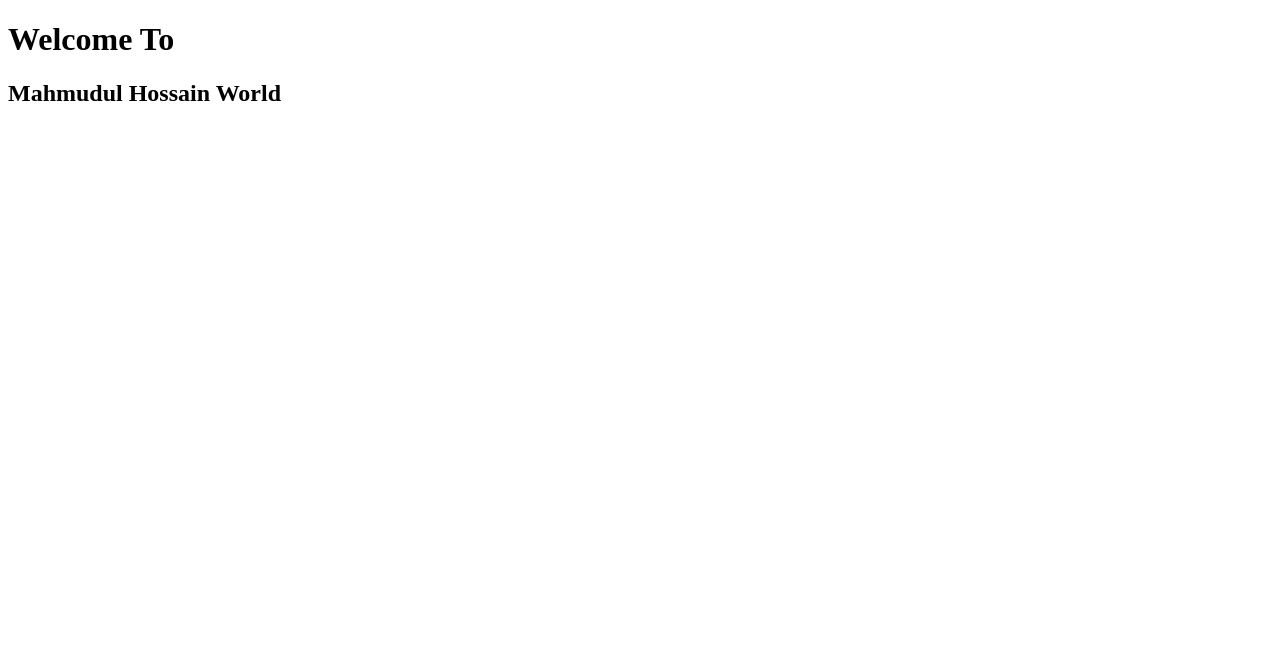
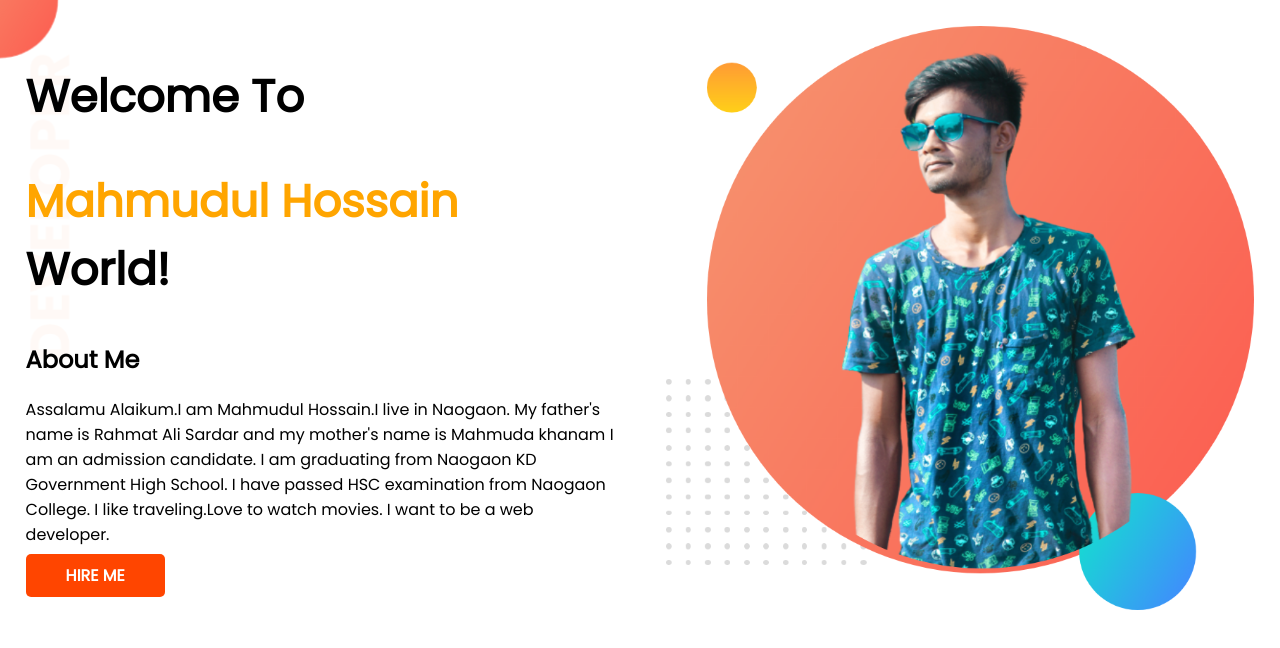
Before and after one commit to mahmudul320/mamun-fortfolio, a plain HTML site: page index.html in a window 1280 px wide. Drawn offline with Linux system fonts and the light colour scheme.

Commit message:
top bannar add

```diff
--- a/index.html
+++ b/index.html
@@ -1,15 +1,35 @@
 <!DOCTYPE html>
 <html lang="en">
+
 <head>
     <meta charset="UTF-8">
     <meta http-equiv="X-UA-Compatible" content="IE=edge">
     <meta name="viewport" content="width=device-width, initial-scale=1.0">
     <title>Mahmudul Hossain</title>
+    <link rel="preconnect" href="https://fonts.googleapis.com">
+    <link rel="preconnect" href="https://fonts.gstatic.com" crossorigin>
+    <link href="https://fonts.googleapis.com/css2?family=Poppins&display=swap" rel="stylesheet">
     <link rel="stylesheet" href="style.css">
 </head>
-    <h1>Welcome To</h1>
-    <h2>Mahmudul Hossain World</h2>
+<section class="top-bannar">
+    <div class="half-width">
+        <h1>Welcome To</h1>
+        <h1><span class="pen">Mahmudul Hossain</span> World!</h1>
+        <h2>About Me</h2>
+        <p>Assalamu Alaikum.I am Mahmudul Hossain.I live in Naogaon.
+            My father's name is Rahmat Ali Sardar and my mother's name is Mahmuda khanam
+            I am an admission candidate.
+            I am graduating from Naogaon KD Government High School.
+            I have passed HSC examination from Naogaon College.
+            I like traveling.Love to watch movies.
+            I want to be a web developer.</p>
+        <a class="link-button" target="_blank" href="https://www.facebook.com/mahmudul.hossain.24">HIRE ME</a>
+    </div>
+    <div class="half-width"><img src="showoff/mahmudul-pic-with-bg-png.png" alt=""></div>
+</section>
+
 <body>
 
 </body>
+
 </html>
--- a/style.css
+++ b/style.css
@@ -0,0 +1,40 @@
+body {
+    font-family: 'Poppins', sans-serif;
+    margin: 0;
+}
+
+h1 {
+    font-size: 45px;
+}
+
+.pen {
+    color: orange;
+}
+
+section {
+    display: flex;
+}
+
+.half-width {
+    width: 50%;
+    padding: 2%;
+}
+
+.half-width img {
+    width: 100%;
+}
+
+.link-button {
+    text-decoration: none;
+    background-image: linear-gradient(orange, tomato);
+    background: orangered;
+    padding: 10px 40px;
+    color: white;
+    font-weight: 900;
+    border-radius: 5px;
+}
+
+.top-bannar {
+    background-image: url(images/top-banner.png);
+    background-repeat: no-repeat;
+}
```
Also changed, not shown: images/dream-bg.png (added), images/exp-bg.png (added), images/jhankar.png (added), images/jhankar2.png (added), images/my-bg.png (added), images/my-bg2.png (added), images/top-banner.png (added), showOff/2018-04-28-13-40-56-636.jpg (added), showOff/mahmudul-pic-with-bg-png.png (added), 4 other files.
